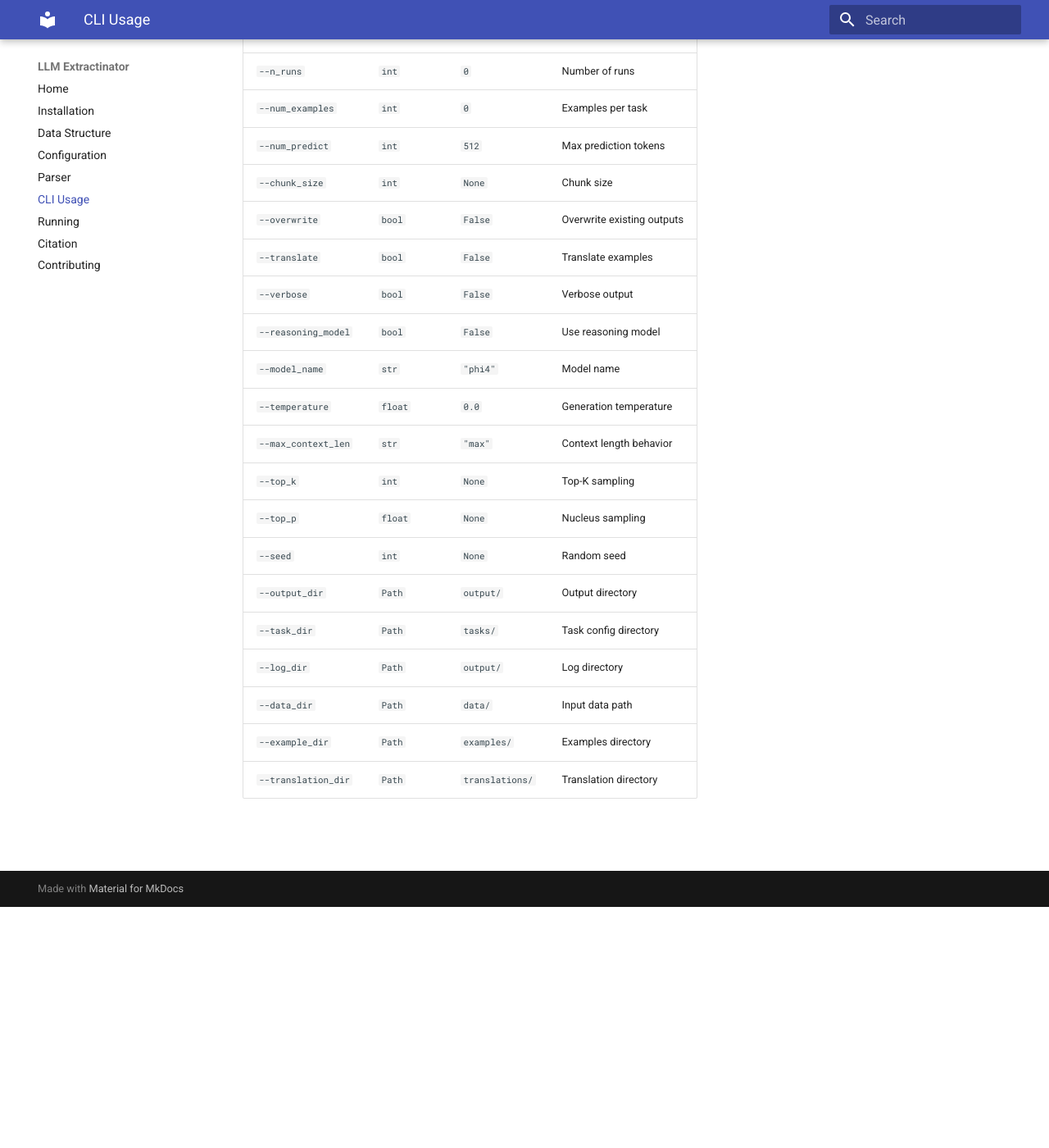
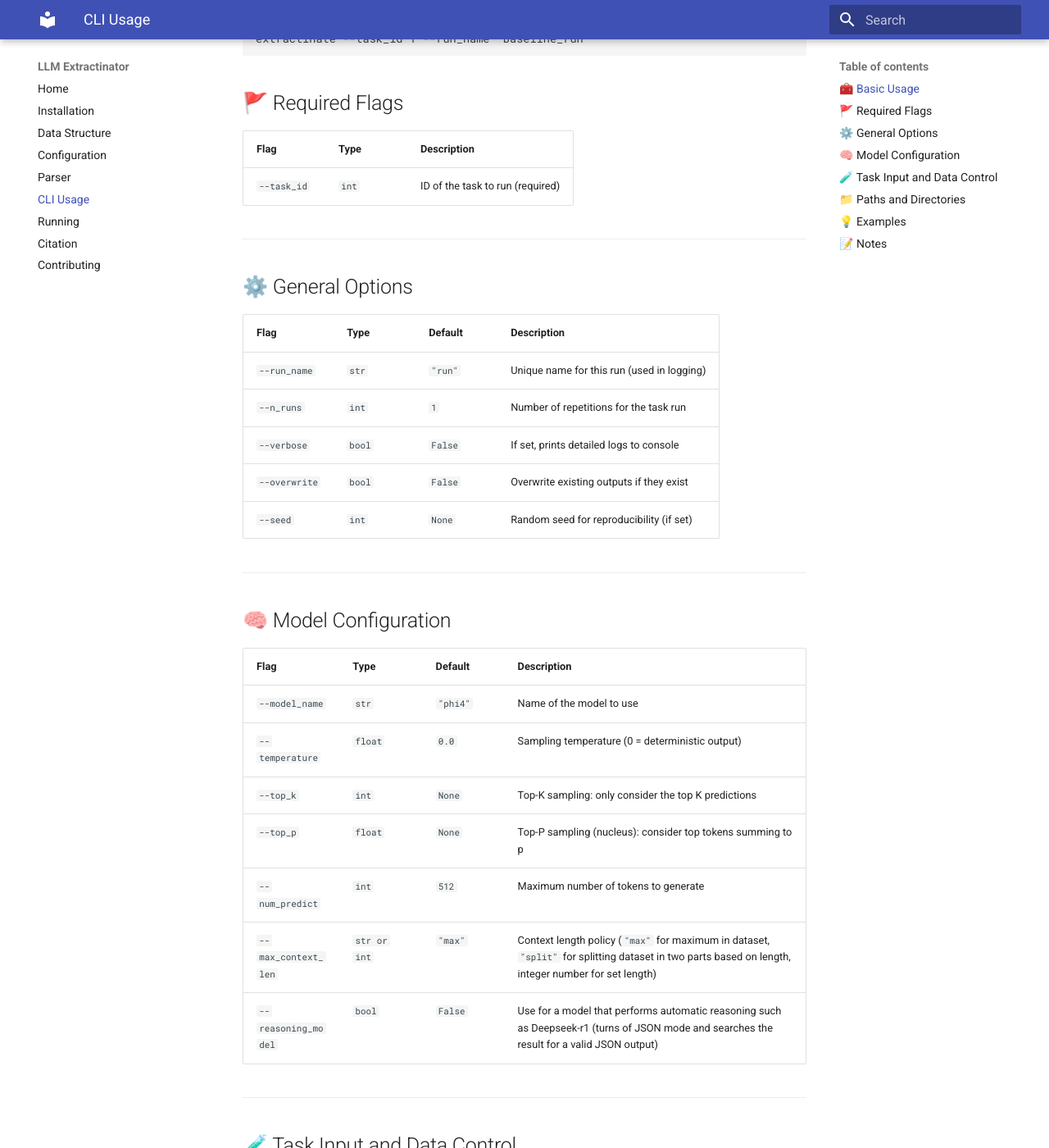
Before and after one commit to DIAGNijmegen/llm_extractinator, an MkDocs documentation site: the page built from docs/cli-usage.md, in a window 1280 px wide and 1400 px high, scrolled down 294 px. Shown: the whole window at 82% size. Built offline with MkDocs 1.6.1 and Material for MkDocs 9.7.7, drawn with Linux system fonts in a browser that asks for light colours; some of the changed text lies outside the part shown.

Commit message:
update docs

````diff
--- a/docs/cli-usage.md
+++ b/docs/cli-usage.md
@@ -1,28 +1,94 @@
 # 💻 CLI Usage: `extractinate`
 
-Below are the configurable input flags for the CLI tool:
+`extractinate` is a command-line tool for running and evaluating task-based generation experiments using customizable models, input data, and output settings.
 
-| Flag | Type | Default | Description |
-|------|------|---------|-------------|
-| `--task_id`         | `int`    | **Required**     | Task ID to run |
-| `--run_name`        | `str`    | `"run"`          | Logging name |
-| `--n_runs`          | `int`    | `0`              | Number of runs |
-| `--num_examples`    | `int`    | `0`              | Examples per task |
-| `--num_predict`     | `int`    | `512`            | Max prediction tokens |
-| `--chunk_size`      | `int`    | `None`           | Chunk size |
-| `--overwrite`       | `bool`   | `False`          | Overwrite existing outputs |
-| `--translate`       | `bool`   | `False`          | Translate examples |
-| `--verbose`         | `bool`   | `False`          | Verbose output |
-| `--reasoning_model` | `bool`   | `False`          | Use reasoning model |
-| `--model_name`      | `str`    | `"phi4"` | Model name |
-| `--temperature`     | `float`  | `0.0`            | Generation temperature |
-| `--max_context_len` | `str`    | `"max"`          | Context length behavior |
-| `--top_k`           | `int`    | `None`           | Top-K sampling |
-| `--top_p`           | `float`  | `None`           | Nucleus sampling |
-| `--seed`            | `int`    | `None`           | Random seed |
-| `--output_dir`      | `Path`   | `output/`        | Output directory |
-| `--task_dir`        | `Path`   | `tasks/`         | Task config directory |
-| `--log_dir`         | `Path`   | `output/`        | Log directory |
-| `--data_dir`        | `Path`   | `data/`          | Input data path |
-| `--example_dir`     | `Path`   | `examples/`      | Examples directory |
-| `--translation_dir` | `Path`   | `translations/`  | Translation directory |
+## 🧰 Basic Usage
+
+```bash
+extractinate --task_id 1 --run_name "baseline_run"
+```
+
+## 🚩 Required Flags
+
+| Flag         | Type  | Description                         |
+|--------------|-------|-------------------------------------|
+| `--task_id`  | `int` | ID of the task to run (required)    |
+
+---
+
+## ⚙️ General Options
+
+| Flag          | Type   | Default   | Description                                 |
+|---------------|--------|-----------|---------------------------------------------|
+| `--run_name`  | `str`  | `"run"`   | Unique name for this run (used in logging)  |
+| `--n_runs`    | `int`  | `1`       | Number of repetitions for the task run      |
+| `--verbose`   | `bool` | `False`   | If set, prints detailed logs to console     |
+| `--overwrite` | `bool` | `False`   | Overwrite existing outputs if they exist    |
+| `--seed`      | `int`  | `None`    | Random seed for reproducibility (if set)    |
+
+---
+
+## 🧠 Model Configuration
+
+| Flag               | Type    | Default   | Description                                                    |
+|--------------------|---------|-----------|----------------------------------------------------------------|
+| `--model_name`      | `str`   | `"phi4"`  | Name of the model to use                                       |
+| `--temperature`     | `float` | `0.0`     | Sampling temperature (0 = deterministic output)                |
+| `--top_k`           | `int`   | `None`    | Top-K sampling: only consider the top K predictions            |
+| `--top_p`           | `float` | `None`    | Top-P sampling (nucleus): consider top tokens summing to p     |
+| `--num_predict`     | `int`   | `512`     | Maximum number of tokens to generate                           |
+| `--max_context_len` | `str or int`   | `"max"`   | Context length policy (`"max"` for maximum in dataset, `"split"` for splitting dataset in two parts based on length, integer number for set length)            |
+| `--reasoning_model` | `bool`  | `False`   | Use for a model that performs automatic reasoning such as Deepseek-r1 (turns of JSON mode and searches the result for a valid JSON output) |
+
+---
+
+## 🧪 Task Input and Data Control
+
+| Flag            | Type  | Default | Description                                                   |
+|-----------------|-------|---------|---------------------------------------------------------------|
+| `--num_examples`| `int` | `0`     | Number of input examples to use per task                      |
+| `--chunk_size`  | `int` | `None`  | Size of input chunks (if `None`, uses full input)             |
+| `--translate`   | `bool`| `False` | Whether to translate input cases to English before processing (not recommended)             |
+
+---
+
+## 📁 Paths and Directories
+
+| Flag              | Type  | Default          | Description                          |
+|-------------------|-------|------------------|--------------------------------------|
+| `--output_dir`     | `Path`| `output/`        | Directory where results are saved    |
+| `--log_dir`        | `Path`| `output/`        | Directory for logs                   |
+| `--data_dir`       | `Path`| `data/`          | Directory for input data             |
+| `--task_dir`       | `Path`| `tasks/`         | Directory with task configuration    |
+| `--example_dir`    | `Path`| `examples/`      | Directory with example files         |
+| `--translation_dir`| `Path`| `translations/`  | Directory for translated examples    |
+
+---
+
+## 💡 Examples
+
+Run a task with default settings:
+
+```bash
+extractinate --task_id 1
+```
+
+Run with Llama-3.3 model and verbose logging:
+
+```bash
+extractinate --task_id 1 --model_name "llama3.3" --verbose
+```
+
+Run with a reasoning model and different temperature and number of prediction tokens:
+
+```bash
+extractinate --task_id 1 --model_name "deepseek-r1:8b" --reasoning_model --run_name "reasoning_run" --temperature 0.5 --num_predict 2048
+```
+
+---
+
+## 📝 Notes
+
+- Flags like `--top_k` and `--top_p` are optional but useful for controlling model creativity.
+- `--num_examples` and `--chunk_size` can help manage memory and execution time on large tasks.
+- If `--seed` is set, runs will be deterministic (assuming the model allows it).
````
Also changed, not shown: README.md (+1 -1 lines).
